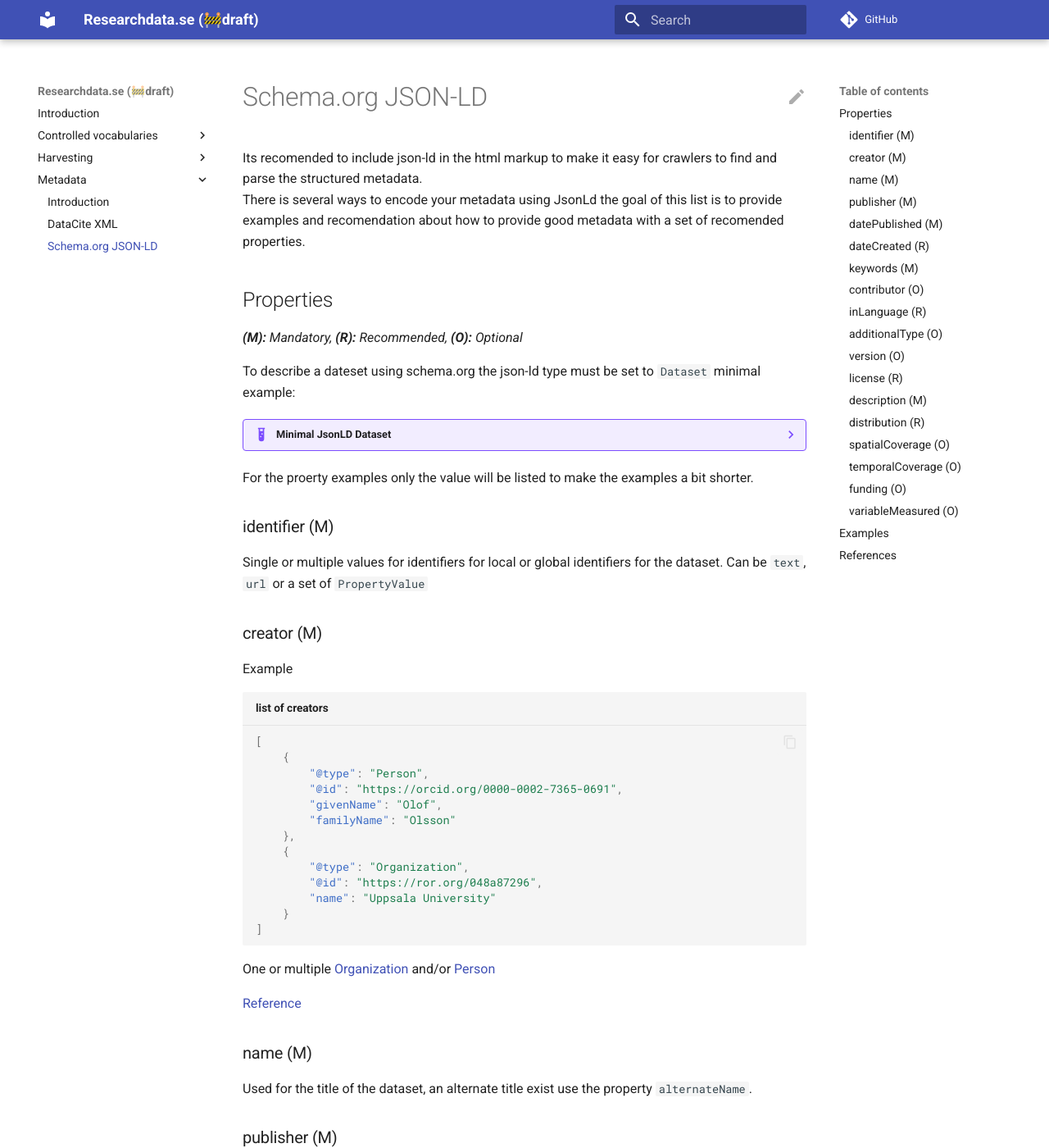
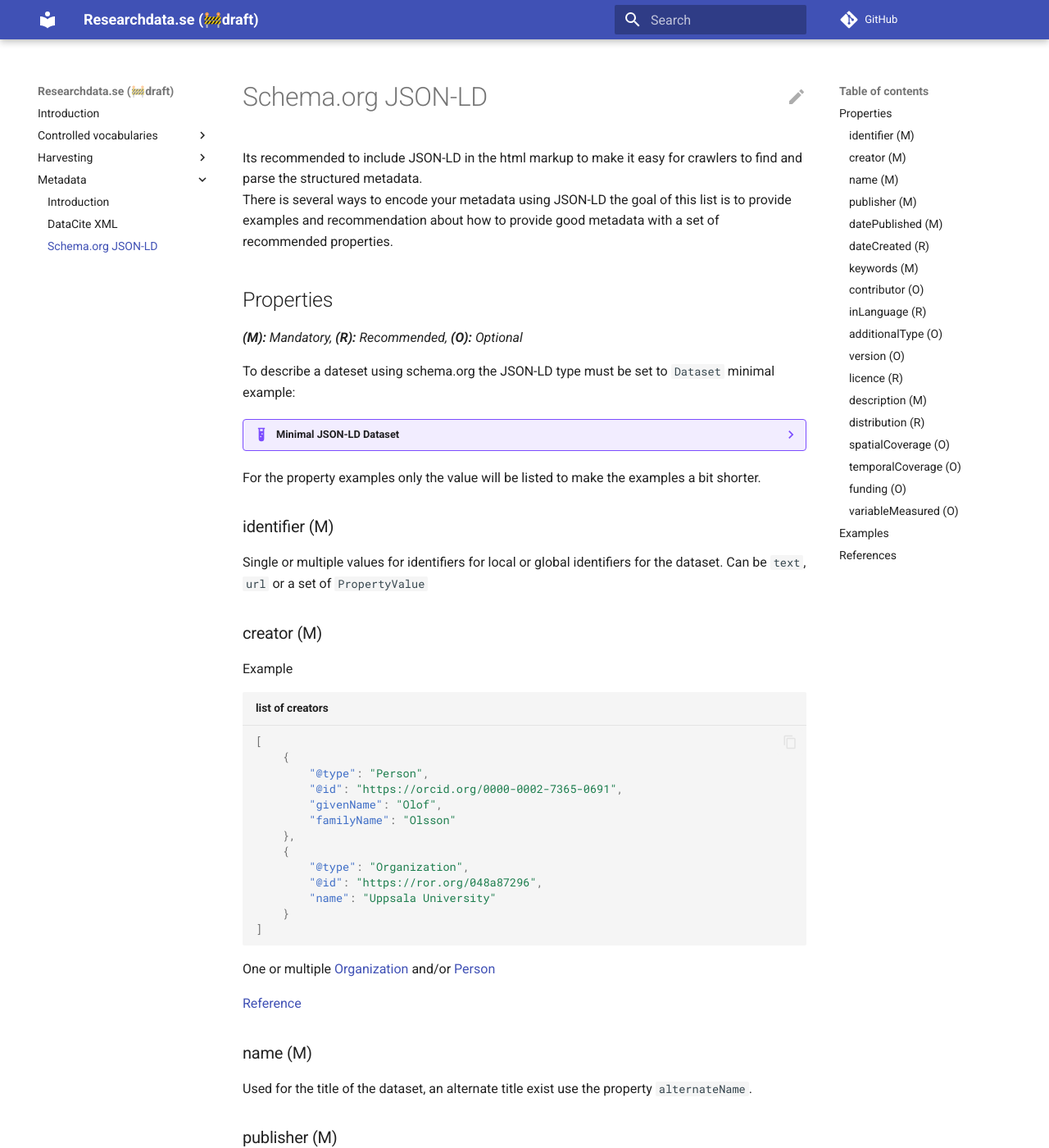
Before and after one commit to researchdata-se/docs.researchdata.se, an MkDocs documentation site: the page built from docs/metadata/schema-org-json-ld.md, in a window 1280 px wide and 1400 px high. Shown: the whole window at 82% size. Built offline with MkDocs 1.6.1 and Material for MkDocs 9.7.7, drawn with Linux system fonts in a browser that asks for light colours; comment, search, counter and statistics services are not loaded; some of the changed text lies outside the part shown.

Commit message:
Spelling

````diff
--- a/docs/metadata/schema-org-json-ld.md
+++ b/docs/metadata/schema-org-json-ld.md
@@ -1,16 +1,16 @@
 # Schema.org JSON-LD
 
-Its recomended to include json-ld in the html markup to make it easy for crawlers to find and parse the structured metadata.
-There is several ways to encode your metadata using JsonLd the goal of this list is to provide examples and recomendation about how to provide good metadata with a set of recomended properties.
+Its recommended to include JSON-LD in the html markup to make it easy for crawlers to find and parse the structured metadata.
+There is several ways to encode your metadata using JSON-LD the goal of this list is to provide examples and recommendation about how to provide good metadata with a set of recommended properties.
 
 ## Properties
 
 _**(M):** Mandatory, **(R):** Recommended, **(O):** Optional_
 
-To describe a dateset using schema.org the json-ld type must be set to `Dataset` minimal example:
+To describe a dateset using schema.org the JSON-LD type must be set to `Dataset` minimal example:
 
-??? example "Minimal JsonLD Dataset"
-    ```html title="example of JsonLd included in landing page html markup"
+??? example "Minimal JSON-LD Dataset"
+    ```html title="example of JSON-LD included in landing page html markup"
     <script type="application/ld+json">
     {
         "@context":"https://schema.org/",
@@ -30,7 +30,7 @@
     }
     </script>
     ```
-For the proerty examples only the value will be listed to make the examples a bit shorter.
+For the property examples only the value will be listed to make the examples a bit shorter.
 
 ### identifier (M)
 
@@ -152,7 +152,7 @@
 ### additionalType (O)
 
 One or multiple additional types to classify the dataset.
-Can be Url:s or plain text.
+Can be URL:s or plain text.
 
 Examples:
 `survey`
@@ -161,13 +161,13 @@
 
 ### version (O)
 
-Version number of the dataset if availible.
+Version number of the dataset if available.
 
 Examples:
 `1`
 `1.0`
 
-### license (R)
+### licence (R)
 
 URL to the licence for the dataset.
 
@@ -253,7 +253,7 @@
 Describes the grant(s) for funding the dataset.
 
 Example:
-```json title="example of a grant from VR linking to the post in Swecris"
+```json title="example of a grant from VR linking to the post in SweCRIS"
 [
     {
         "@type": "Grant",
````
Also changed, not shown: other parts of docs/metadata/schema-org-json-ld.md (+5 -5 lines).
